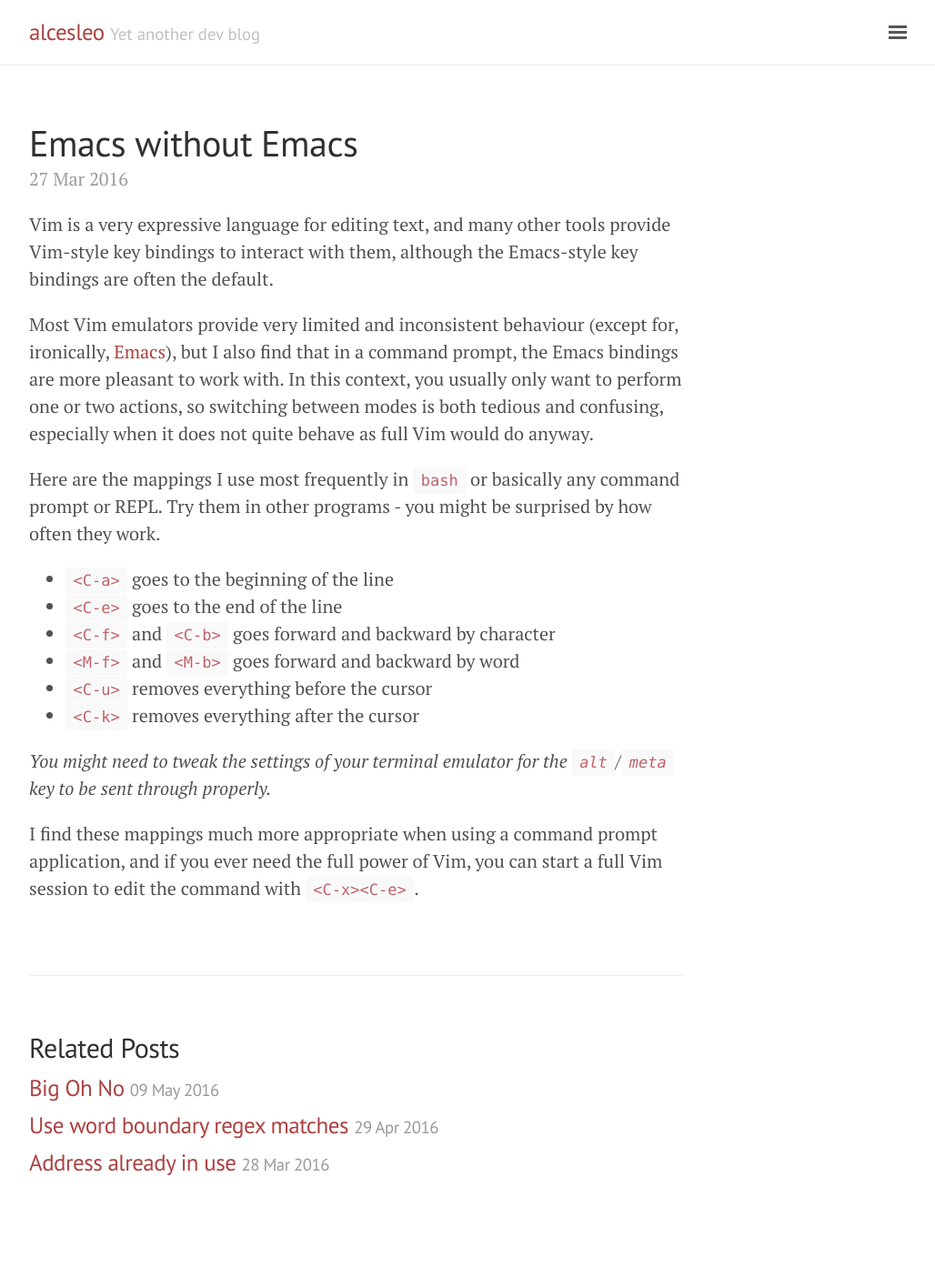
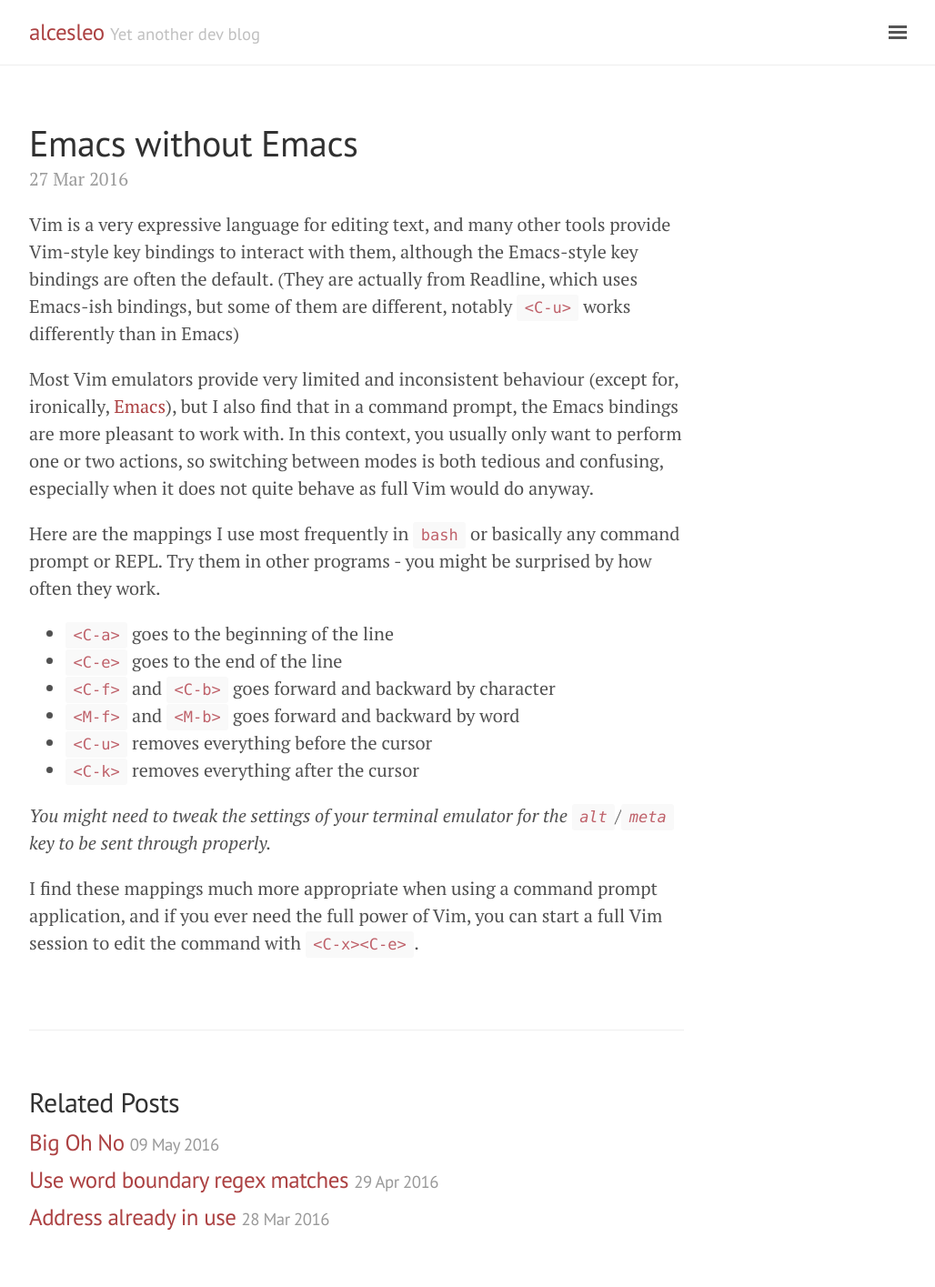
Before and after one commit to jsborjesson/jsborjesson.github.io, a Jekyll site: the page built from _posts/2016-03-27-emacs-without-emacs.md, in a window 1280 px wide. Shown: the whole page at 91% size, without its empty margins (248-1276 px from the left). Built offline with Jekyll 4.4.1, drawn with Linux system fonts in a browser that asks for light colours; before the commit the page ends 1355 px from its top, so only the background shows below that.

Commit message:
Add note about Readline != Emacs

```diff
--- a/_posts/2016-03-27-emacs-without-emacs.md
+++ b/_posts/2016-03-27-emacs-without-emacs.md
@@ -5,7 +5,9 @@ title: Emacs without Emacs
 
 Vim is a very expressive language for editing text, and many other tools
 provide Vim-style key bindings to interact with them, although the Emacs-style
-key bindings are often the default.
+key bindings are often the default. (They are actually from Readline, which
+uses Emacs-ish bindings, but some of them are different, notably `<C-u>` works
+differently than in Emacs)
 
 Most Vim emulators provide very limited and inconsistent behaviour (except for,
 ironically, [Emacs](https://www.emacswiki.org/emacs/Evil)), but I also find
```
